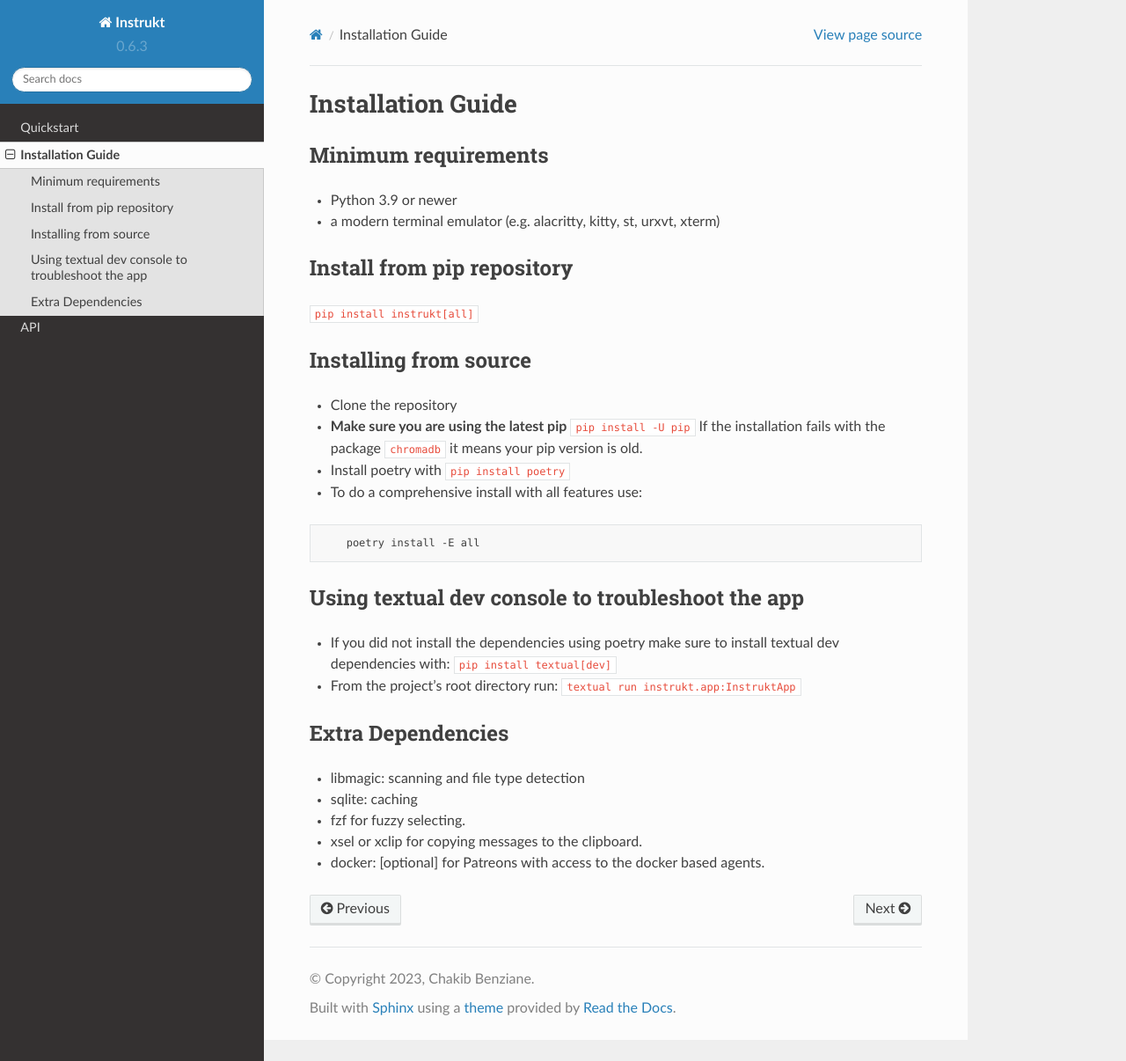
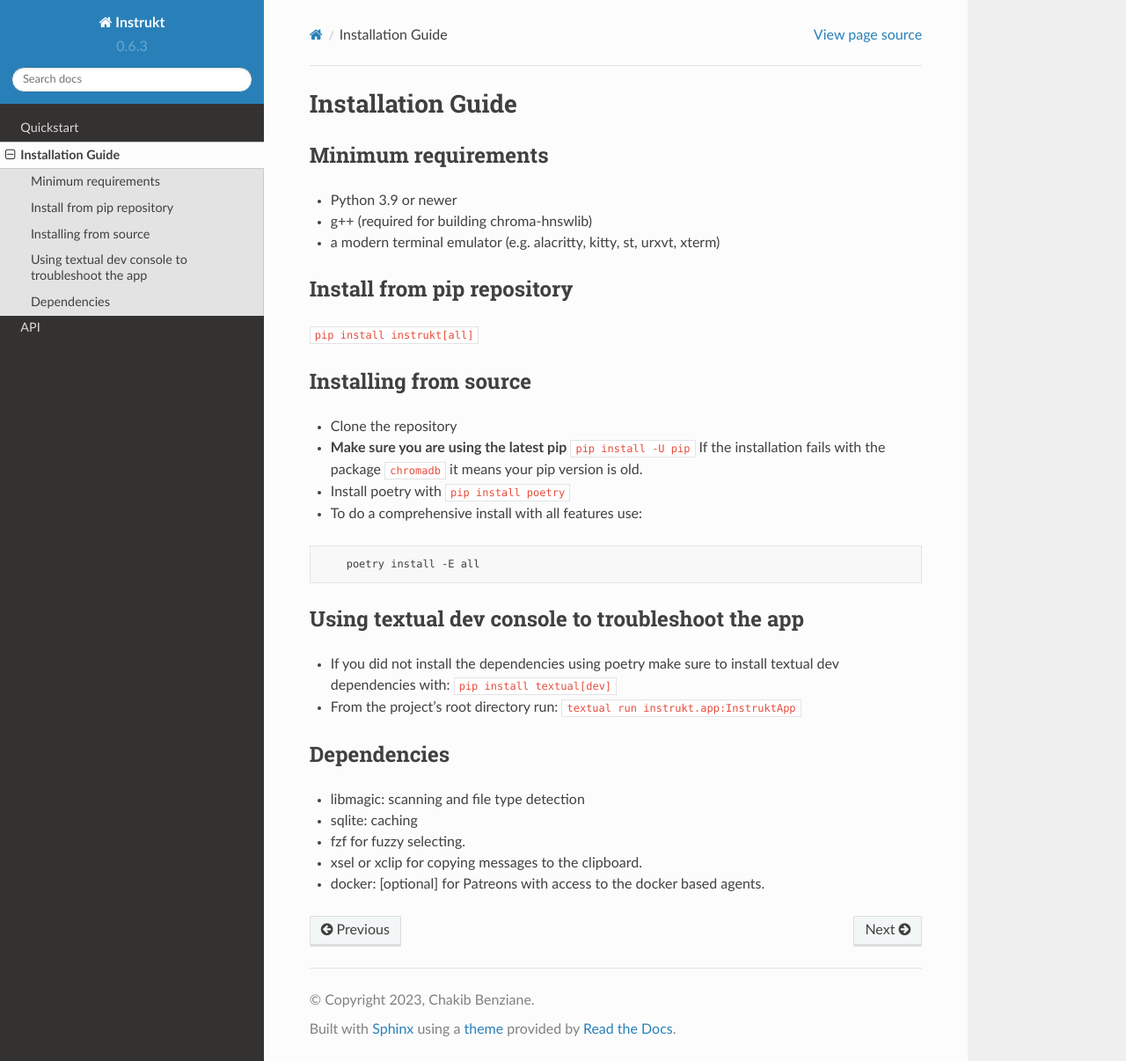
Before and after one commit to blob42/Instrukt, a Sphinx documentation site: the page built from docs/source/install.md, in a window 1280 px wide and 1206 px high. Shown: the whole window at 88% size. Built offline with Sphinx 7.4.7 and the Read the Docs theme 2.0.0, drawn with Linux system fonts in a browser that asks for light colours.

Commit message:
update install docs

```diff
--- a/docs/source/install.md
+++ b/docs/source/install.md
@@ -3,6 +3,7 @@
 ## Minimum requirements
 
 - Python 3.9 or newer
+- g++ (required for building chroma-hnswlib)
 - a modern terminal emulator (e.g. alacritty, kitty, st, urxvt, xterm)
 
 ## Install from pip repository
@@ -31,7 +32,7 @@ your pip version is old.
 
 - From the project's root directory run: `textual run instrukt.app:InstruktApp`
 
-## Extra Dependencies
+## Dependencies
 
 - libmagic: scanning and file type detection
 - sqlite: caching
```
Also changed, not shown: README.md (+1 -3 lines).
